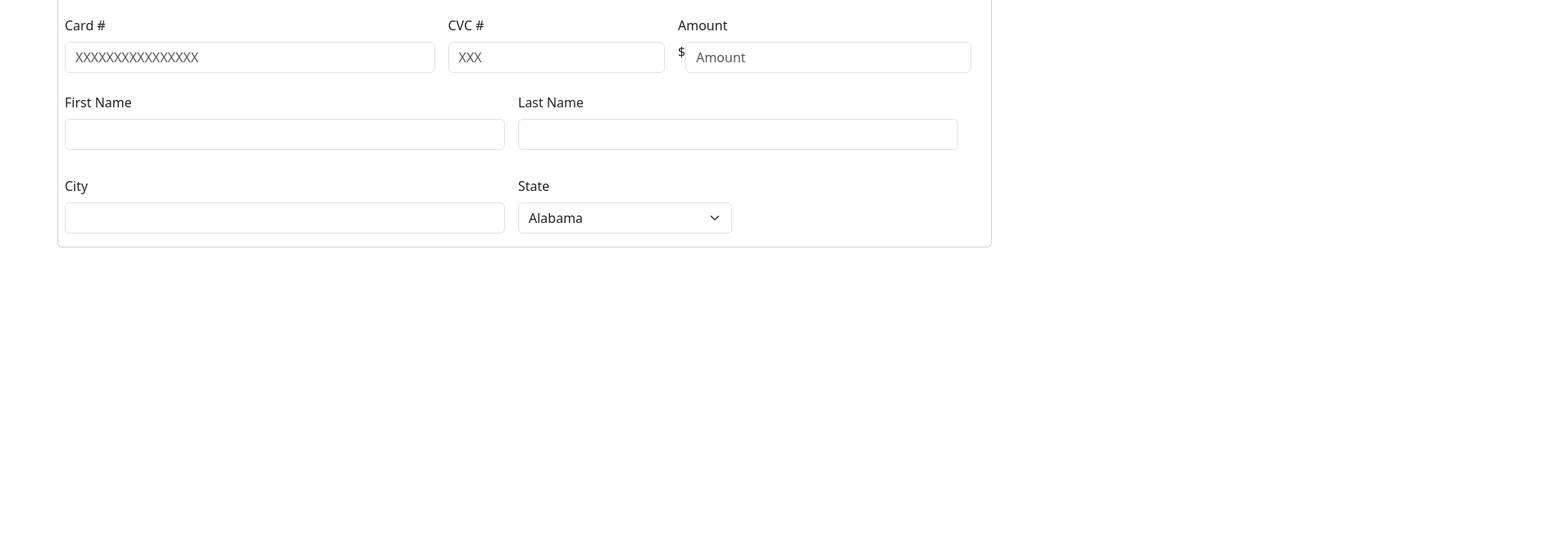
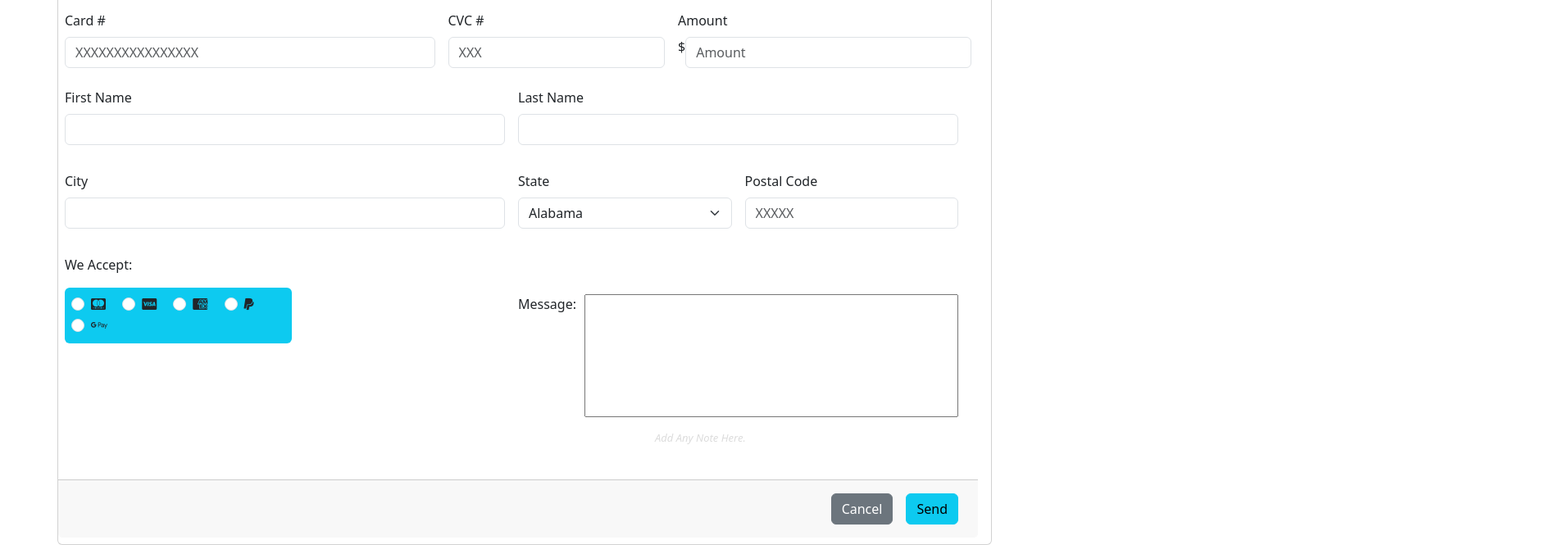
Before and after one commit to 4GeeksAcademy/Mar_HTML5-form, a plain HTML site: page index.html in a window 1280 px wide. Shown: the part 249-914 px from the top of the page at 82% size, 1897 px wide, since content can reach past the window. Before the commit the page ends 800 px from the top, so only its background shows below. Drawn offline with nearby package versions, Linux system fonts and the light colour scheme.

Commit message:
First commit

```diff
--- a/index.html
+++ b/index.html
@@ -14,6 +14,8 @@
       integrity="sha384-YvpcrYf0tY3lHB60NNkmXc5s9fDVZLESaAA55NDzOxhy9GkcIdslK1eN7N6jIeHz"
       crossorigin="anonymous"
     ></script>
+    <script src="https://kit.fontawesome.com/9cf1a7fdb1.js" crossorigin="anonymous"></script>
+    <link rel="stylesheet" type="text/css" href="styles.css">
     <title>Mar HTML5</title>
   </head>
   <body>
@@ -127,8 +129,59 @@
                             <option value="WY">Wyoming</option>
                         </select>
                     </div>
+                    <div class="col-md-3">
+                    <label for="Postal" class="form-label"> Postal Code </label>
+                    <input id="Postal" name="Postal" class="form-control" type="text" placeholder="XXXXX" maxlength="5"/>
+                    </div>
                 </div>
+                <!--  End of the third row of the card -->
+                <!--  Start of 4th Row -->
+                  <div id="fourth-row" class="row g-3 my-2">
+                  <label for="label" class="form-label">We Accept:</label>
+                  <div id="card-icons" class="col-md-3 rounded bg-info p-2 m-2">
+                  <div class="form-check form-check-inline">
+                  <input class="form-check-input" type="radio" name="inlineRadioOptions" id="inlineRadio1" value="option1"/>
+                  <label class="form-check-label" for="inlineRadio1">
+                    <i class="fa-brands fa-cc-mastercard"></i>
+                  </label>
+                  </div>
+                  <div class="form-check form-check-inline">
+                    <input class="form-check-input" type="radio" name="inlineRadioOptions" id="inlineRadio1" value="option1"/>
+                    <label class="form-check-label" for="inlineRadio1">
+                      <i class="fa-brands fa-cc-visa"></i>
+                    </label>
+                    </div>
+                    <div class="form-check form-check-inline">
+                      <input class="form-check-input" type="radio" name="inlineRadioOptions" id="inlineRadio1" value="option1"/>
+                      <label class="form-check-label" for="inlineRadio1">
+                        <i class="fa-brands fa-cc-amex"></i>
+                      </label>
+                      </div>
+                      <div class="form-check form-check-inline">
+                        <input class="form-check-input" type="radio" name="inlineRadioOptions" id="inlineRadio1" value="option1"/>
+                        <label class="form-check-label" for="inlineRadio1">
+                          <i class="fa-brands fa-paypal"></i>
+                        </label>
+                      </div>
+                      <div class="form-check form-check-inline">
+                        <input class="form-check-input" type="radio" name="inlineRadioOptions" id="inlineRadio1" value="option1"/>
+                        <label class="form-check-label" for="inlineRadio1">
+                          <i class="fa-brands fa-google-pay"></i>
+                        </label>
+                      </div>
+                  </div>
+                  <div id="Message" class="col-md-6 d-flex flex-col">
+                    <label> Message: </label>
+                    <input id="Message-textarea" class="Message" type="textarea"/>
+                  </div>
+                  <p><i>Add Any Note Here.</i></p>
               </div>
+              <!-- End of 4th row -->
+               <!-- This is the bottom of the card -->
+                <div id="end-button" class="card-footer d-flex justify-content-end">
+                  <button type="button" class="btn btn-secondary m-2">Cancel</button>
+                  <button type="button" class="btn btn-info m-2">Send</button>
+                </div>
           </div>
         </div>
       </div>
--- a/styles.css
+++ b/styles.css
@@ -0,0 +1,19 @@
+#alert {
+  margin-top: 10px;
+}
+#fourth-row {
+  justify-content: space-between;
+}
+#card-icons {
+  height: fit-content;
+}
+p {
+  margin-left: 720px;
+  color: gainsboro;
+  font-size: small;
+}
+#Message-textarea {
+  height: 150px;
+  width: 600px;
+  margin-left: 10px;
+}
```
